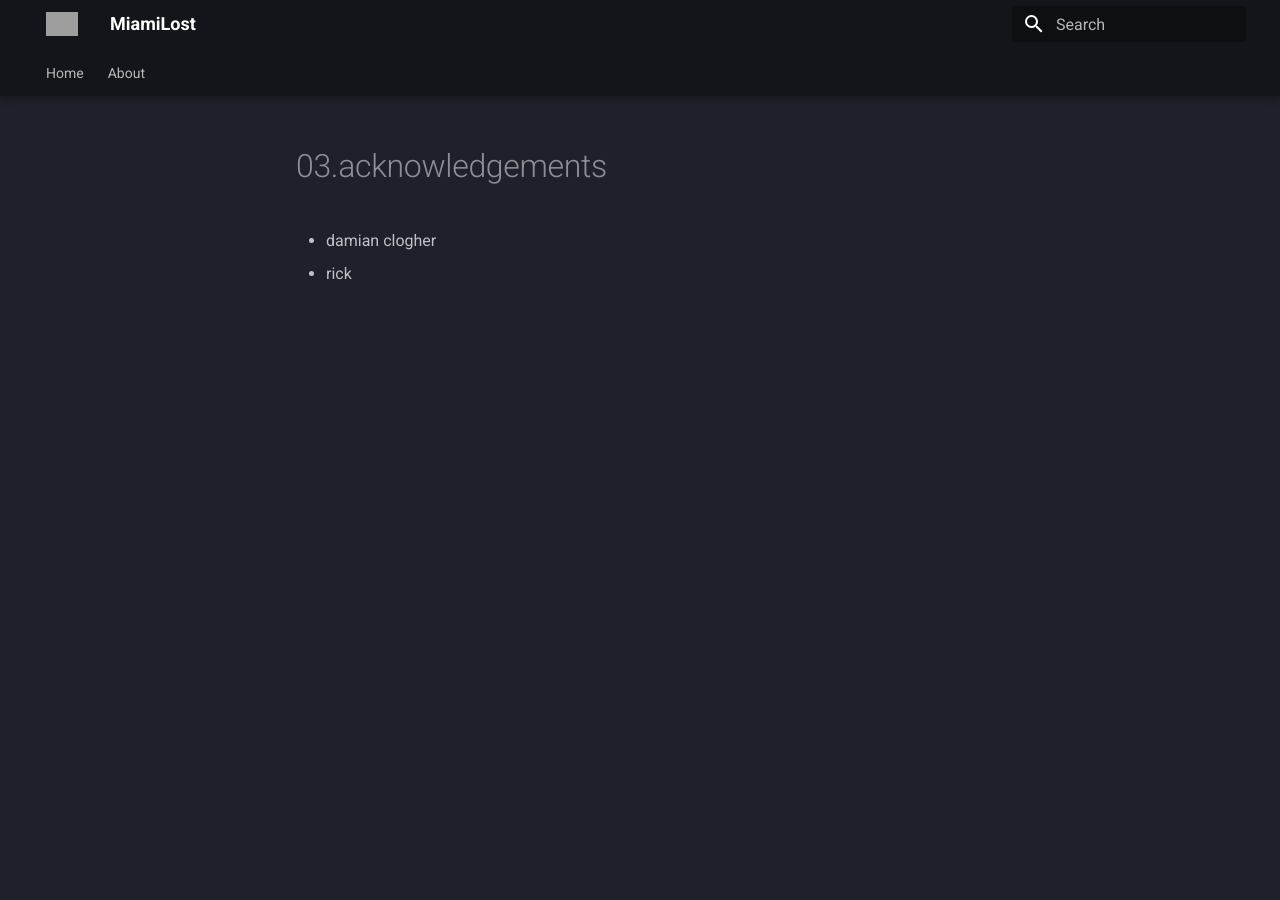
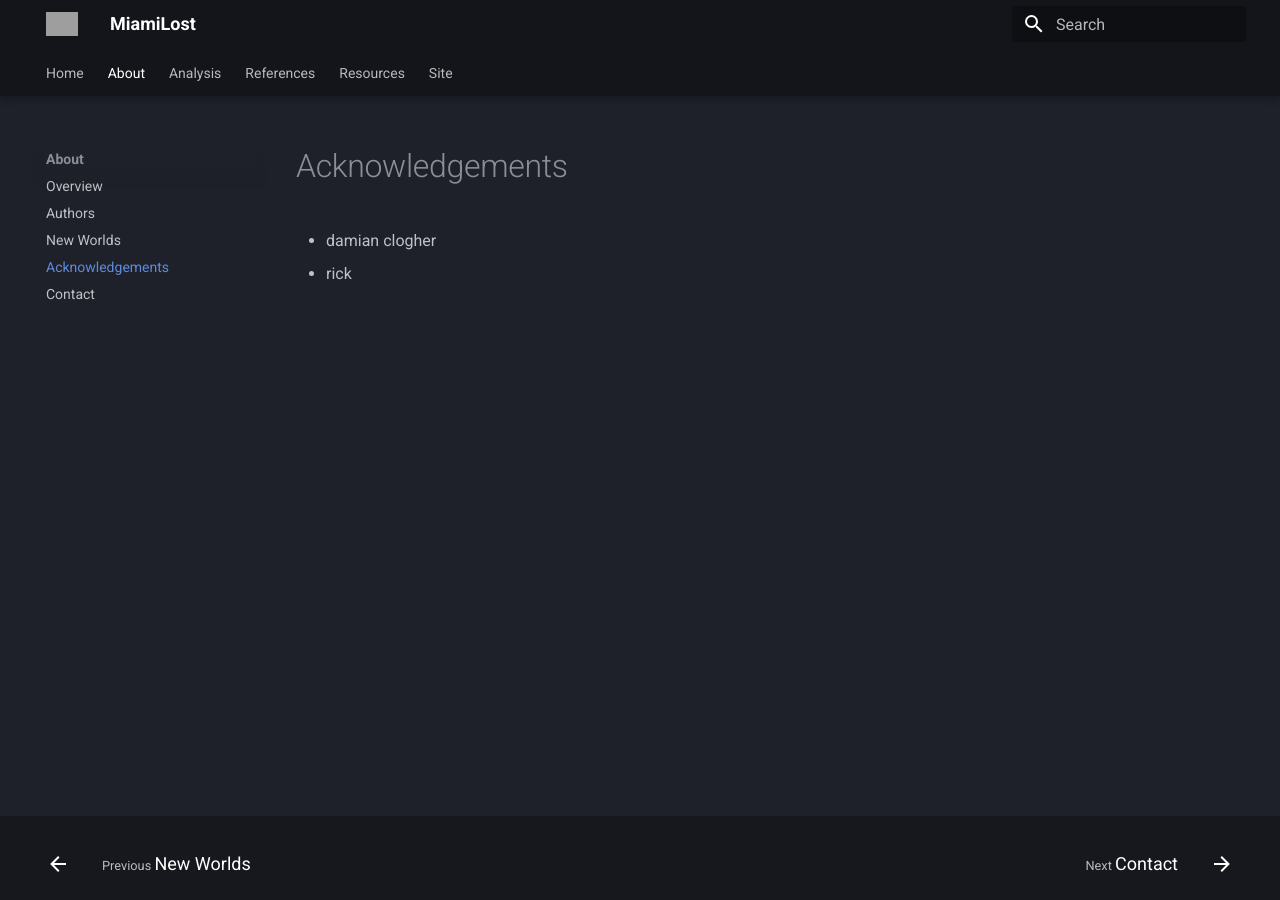
Before and after one commit to miamilost/miamilost.github.io, an MkDocs documentation site: the page built from docs/pages/about/03.acknowledgements.md, in a window 1280 px wide. Built offline with MkDocs 1.6.1 and Material for MkDocs 9.7.7, drawn with Linux system fonts in a browser that asks for light colours; part of the change alters nothing that is shown; grey boxes are pictures that could not be loaded.

Commit message:
update page names and dir structure

```diff
--- a/mkdocs.yml
+++ b/mkdocs.yml
@@ -26,4 +26,23 @@ markdown_extensions:
 nav:
   - Home: "index.md"
   - About:
-      - Overview: "pages/about/overview.md"
+      - Overview: "pages/about/00.overview.md"
+      - Authors: "pages/about/01.authors.md"
+      - New Worlds: "pages/about/02.new-worlds.md"
+      - Acknowledgements: "pages/about/03.acknowledgements.md"
+      - Contact: "pages/about/04.contact.md"
+  - Analysis:
+      - Introduction: "pages/analysis/00.introduction.md"
+  # - Docs:
+  - References:
+      - Publications: "pages/references/00.publications.md"
+      - Datasets: "pages/references/01.datasets.md"
+      - Libraries: "pages/references/02.libraries.md"
+      - Services: "pages/references/03.services.md"
+  - Resources:
+      - Repositories: "pages/resources/00.repositories.md"
+      - Files: "pages/resources/01.files.md"
+      - Datasets: "pages/resources/02.datasets.md"
+      - Discussions: "pages/resources/03.discussions.md"
+      - Tools: "pages/resources/04.tools.md"
+  - Site: "site.md"
```
Also changed, not shown: docs/pages/about/02.new-worlds-2022.md (deleted), docs/pages/references/00.publications.md (added), docs/pages/references/01.datasets.md (added), docs/pages/references/02.libraries.md (added), docs/pages/references/03.services.md (added), docs/pages/references/datasets.md (deleted), docs/pages/references/publications.md (deleted), docs/pages/resources/00.repositories.md (added), docs/pages/resources/01.files.md (added), docs/pages/resources/02.datasets.md (added), docs/pages/resources/03.discussions.md (added), docs/pages/resources/04.tools.md (added), docs/pages/resources/datasets.md (deleted), docs/pages/resources/discussions.md (deleted), 3 more files.
